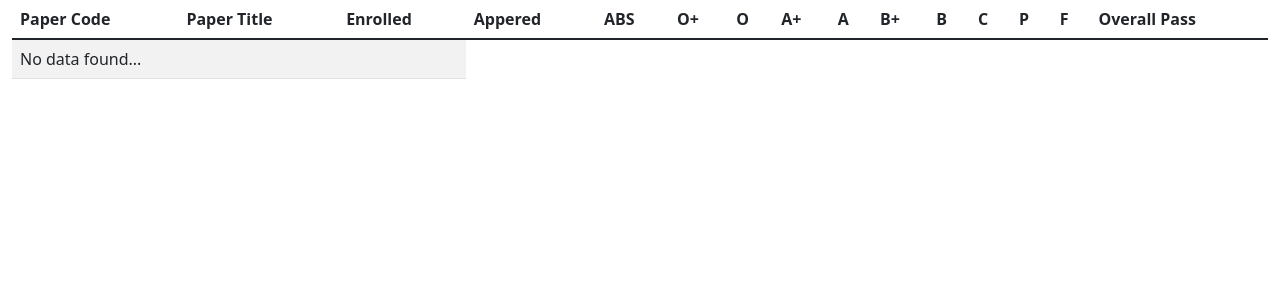
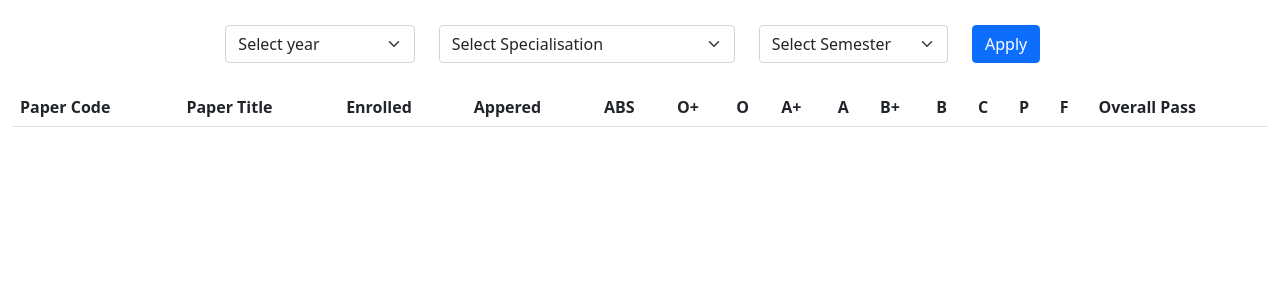
Before and after one commit to MangukiyaParth/school, a CodeIgniter app: page /Upwork/index.php/student/index in a window 1280 px wide. Shown: the top 300 px of the page. Run offline with CodeIgniter, Linux system fonts and the light colour scheme; data that the repository does not hold is empty.

Commit message:
Manage Pagination and other filter in Report

```diff
--- a/application/controllers/Student.php
+++ b/application/controllers/Student.php
@@ -71,6 +71,15 @@ class Student extends CI_Controller
 			SUM(CASE WHEN (grade = "C") THEN 1 ELSE 0 END) AS c,
 			SUM(CASE WHEN (grade = "P") THEN 1 ELSE 0 END) AS p,
 			SUM(CASE WHEN (grade = "F") THEN 1 ELSE 0 END) AS f');
+		if(isset($postData['year']) && !empty($postData['year'])) {
+			$this->db->where('marksdetails.year',$postData['year']);
+		}
+		if(isset($postData['semester']) && !empty($postData['semester'])) {
+			$this->db->where('marksdetails.semester',$postData['semester']);
+		}
+		// if(isset($postData['specialisation']) && !empty($postData['specialisation'])) {
+		// 	$this->db->where('studentdetails.specialisation',$postData['specialisation']);
+		// }
 		$this->db->join('studentdetails','studentdetails.id=marksdetails.studentid');
 		$this->db->group_by('papercode');
 		$getData = $this->db->get('marksdetails')->result_array();
--- a/application/views/student/list.php
+++ b/application/views/student/list.php
@@ -4,12 +4,77 @@
 	<title>Students Report</title>
 	<script src="https://ajax.googleapis.com/ajax/libs/jquery/3.6.0/jquery.min.js"></script>
 	<link href="https://cdn.jsdelivr.net/npm/bootstrap@5.1.3/dist/css/bootstrap.min.css" rel="stylesheet" integrity="sha384-1BmE4kWBq78iYhFldvKuhfTAU6auU8tT94WrHftjDbrCEXSU1oBoqyl2QvZ6jIW3" crossorigin="anonymous">
+	<style>
+		li.paginate_button.page-item {
+			padding: 7px 15px;
+			border: 1px solid #EEE;
+			border-radius: 50%;
+			margin: 5px;
+		}
+		li.paginate_button.page-item a{
+			color: #000000;
+			text-decoration: none;
+		}
+		li.paginate_button.page-item.active {
+			background-color: #0d6efd;
+		}
+		li.paginate_button.page-item.active a{
+			color: #FFFFFF;
+		}
+		.pagination li.first ,
+		.pagination li.last {
+			border-radius: 20px;
+		}
+		.pagination {
+			justify-content: flex-end;
+		}
+	</style>
 </head>
 
 <body>
 	<section class="container-fluid">
-		<div class="search-div">
-
+		<div class="search-div row justify-content-center" style="margin-bottom: 25px; margin-top: 25px;">
+			<div class="col-sm-offset-2 col-sm-2">
+				<select name="year" id="year" class="form-select">
+					<option value="" selected hidden disabled>Select year</option>
+					<option value="2017">2017</option>
+					<option value="2018">2018</option>
+					<option value="2019">2019</option>
+					<option value="2020">2020</option>
+					<option value="2021">2021</option>
+					<option value="2022">2022</option>
+					<option value="2023">2023</option>
+					<option value="2024">2024</option>
+				</select>
+			</div>
+			<div class="col-sm-3">
+				<select name="specialisation" id="specialisation" class="form-select">
+					<option value="" selected hidden disabled>Select Specialisation</option>
+					<option value="DC">Developmental Counselling</option>
+					<option value="ECCE">Early Childhood Care And Education</option>
+					<option value="FND">Food Nutrition And Dietetics</option>
+					<option value="HTM">Hospitality And Tourism Management</option>
+					<option value="IDRM">Interior Design And Resource Management</option>
+					<option value="MCE">Mass Communication And Extension</option>
+					<option value="TAD">Textiles And Apparel Designing</option>
+				</select>
+			</div>
+			<div class="col-sm-2">
+				<select name="semester" id="semester" class="form-select">
+					<option value="" selected hidden disabled>Select Semester</option>
+					<option value="1">1</option>
+					<option value="2">2</option>
+					<option value="3">3</option>
+					<option value="4">4</option>
+					<option value="5">5</option>
+					<option value="6">6</option>
+					<option value="7">7</option>
+					<option value="8">8</option>
+				</select>
+			</div>
+			<div class="col-sm-1">
+				<button class="btn btn-primary" id="apply_filter">Apply</button>
+			</div>
 		</div>
 		<div class="data-div">
 			<table class="table table-striped" id="paper_wise_table">
@@ -36,17 +101,61 @@
 
 				</tbody>
 			</table>
+			<div class="pagination"></div>
 		</div>
 	</section>
+
+	<div class="position-fixed bottom-0 end-0 p-3" style="z-index: 11">
+		<div id="liveToast" class="toast" role="alert" aria-live="assertive" aria-atomic="true">
+			<div class="toast-header">
+				<svg class="bd-placeholder-img rounded me-2" width="20" height="20" xmlns="http://www.w3.org/2000/svg" aria-hidden="true" preserveAspectRatio="xMidYMid slice" focusable="false"><rect width="100%" height="100%" fill="#FF0000"></rect></svg>
+				<strong class="me-auto">Error</strong>
+				<button type="button" class="btn-close" data-bs-dismiss="toast" aria-label="Close"></button>
+			</div>
+			<div class="toast-body" id="tost_msg">
+				Hello, world! This is a toast message.
+			</div>
+		</div>
+	</div>
 </body>
 
+<script src="https://cdn.jsdelivr.net/npm/bootstrap@5.1.3/dist/js/bootstrap.bundle.min.js" integrity="sha384-ka7Sk0Gln4gmtz2MlQnikT1wXgYsOg+OMhuP+IlRH9sENBO0LRn5q+8nbTov4+1p" crossorigin="anonymous"></script>
 <script type="text/javascript">
 	var BASE_URL = "<?php echo base_url()?>";
 	var start = 0;
 	$(document).ready(function() {
-
-		var data = {};
-		__onLoadStudentData(data);
+		$("#apply_filter").on("click", function(){
+			var year = $("#year").val();
+			var specialisation = $("#specialisation").val();
+			var semester = $("#semester").val();
+			var toastLiveExample = document.getElementById('liveToast');
+			if(year == '' || year == null)
+			{
+				$("#tost_msg").html("Please, Select year!");
+				var toast = new bootstrap.Toast(toastLiveExample);
+    			toast.show();
+				return false;
+			}
+			else if (specialisation == "" || specialisation == null)
+			{
+				$("#tost_msg").html("Please, Select specialisation!");
+				var toast = new bootstrap.Toast(toastLiveExample);
+    			toast.show();
+				return false;
+			}
+			else if (semester == "" || semester == null)
+			{
+				$("#tost_msg").html("Please, Select semester!");
+				var toast = new bootstrap.Toast(toastLiveExample);
+    			toast.show();
+				return false;
+			}
+			else
+			{
+				var data = {"year": year, "specialisation": specialisation, "semester": semester};
+				__onLoadStudentData(data);
+			}
+		});
 
 
 	});
@@ -67,10 +176,9 @@
 
 	function setTableFormatData(start, data, resultArr) {
 
+		console.log(resultArr);
 		pageNo = start;
-
 		var listArr = resultArr.listArr;
-
 		var datatable_pageinfo = resultArr.pageinfo;
 		var paginate_links = resultArr.links;
 
@@ -84,10 +192,12 @@
 			if (i == listArr.length) {
 
 				if (listArr.length == 0) {
-					$("#paper_wise_table tbody").html("<tr><td colspan='3'>No data found...</td></tr>");
+					$("#paper_wise_table tbody").html("<tr><td colspan='15'>No data found...</td></tr>");
+					$(".pagination").html("");
 				} else {
 					category_arr = listArr;
 					$("#paper_wise_table tbody").html(tableData);
+					$(".pagination").html(resultArr.links);
 				}
 			} else {
 				tableData += '<tr class="rowId_'+listArr[i].category_id+'">';
```
